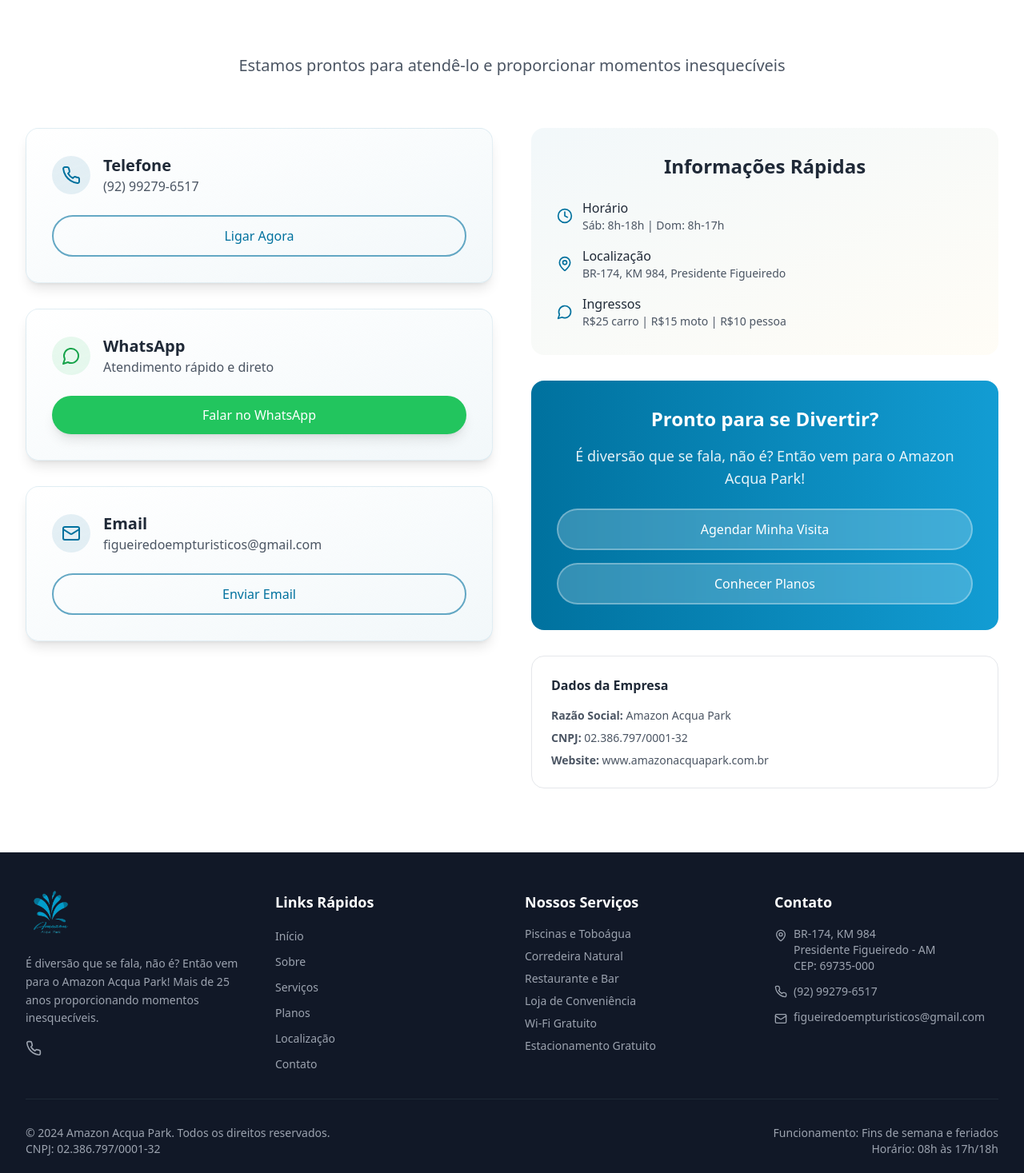
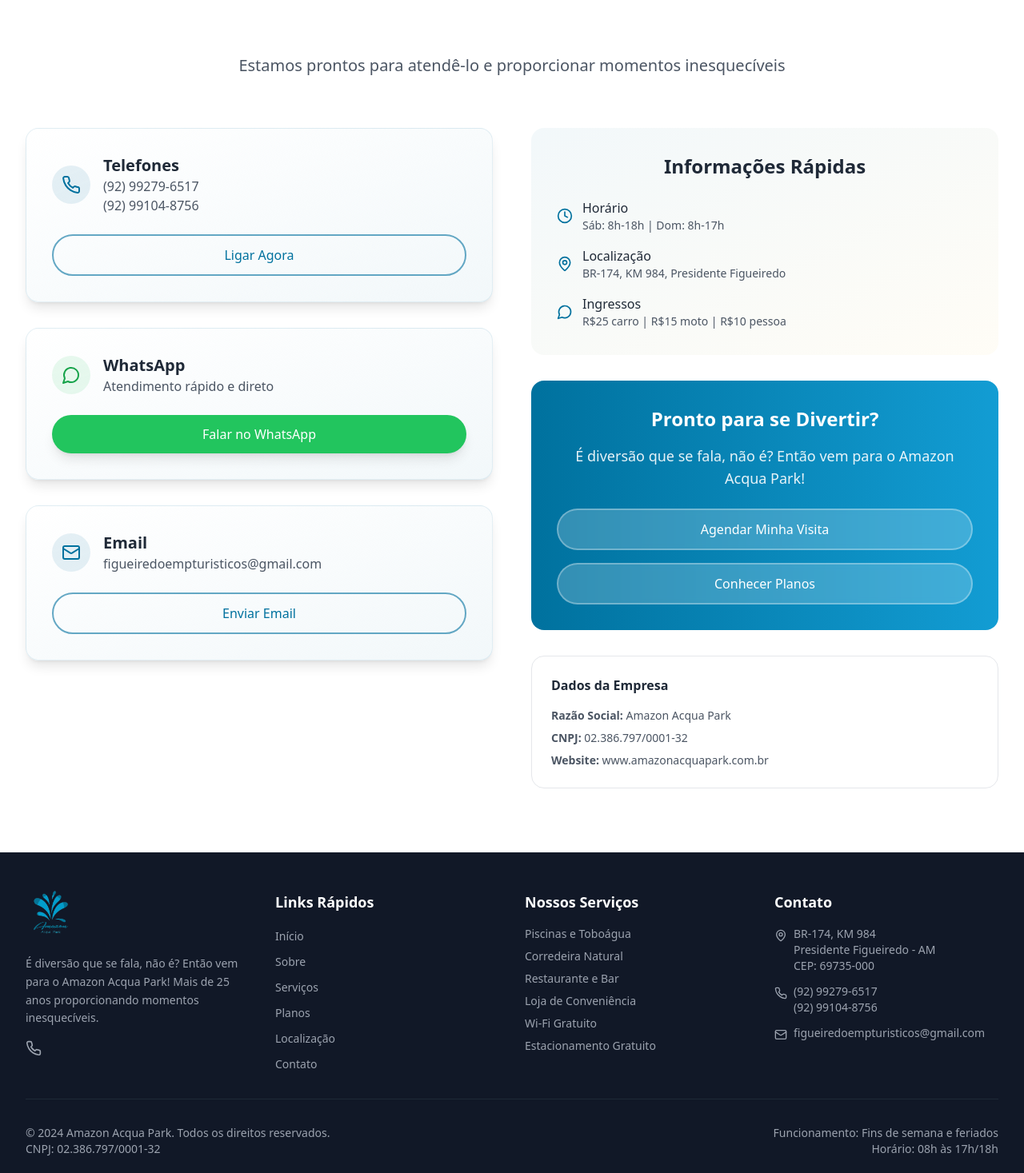
Before and after one commit to DevZipMateus/amazon-aqua-site-builder, a React (Vite) app: page / in a window 1280 px wide. Shown: the part 9164-10631 px from the top of the page at 80% size. Built offline with nearby package versions, Linux system fonts and the light colour scheme.

Commit message:
Adicionar número de contato

```diff
--- a/src/components/Contact.tsx
+++ b/src/components/Contact.tsx
@@ -21,8 +21,9 @@ const Contact = () => {
                   <Phone className="h-5 w-5 sm:h-6 sm:w-6 text-primary" />
                 </div>
                 <div>
-                  <h3 className="text-lg sm:text-xl font-semibold text-gray-800">Telefone</h3>
+                  <h3 className="text-lg sm:text-xl font-semibold text-gray-800">Telefones</h3>
                   <p className="text-sm sm:text-base text-gray-600">(92) 99279-6517</p>
+                  <p className="text-sm sm:text-base text-gray-600">(92) 99104-8756</p>
                 </div>
               </div>
               <a
--- a/src/components/Footer.tsx
+++ b/src/components/Footer.tsx
@@ -67,11 +67,16 @@ const Footer = () => {
                 </p>
               </div>
 
-              <div className="flex items-center space-x-2">
-                <Phone className="h-4 w-4 text-gray-400 flex-shrink-0" />
-                <a href="tel:+5592992796517" className="text-gray-400 hover:text-white transition-colors text-sm">
-                  (92) 99279-6517
-                </a>
+              <div className="flex items-start space-x-2">
+                <Phone className="h-4 w-4 text-gray-400 mt-1 flex-shrink-0" />
+                <div>
+                  <a href="tel:+5592992796517" className="text-gray-400 hover:text-white transition-colors text-sm block">
+                    (92) 99279-6517
+                  </a>
+                  <a href="tel:+5592991048756" className="text-gray-400 hover:text-white transition-colors text-sm block">
+                    (92) 99104-8756
+                  </a>
+                </div>
               </div>
 
               <div className="flex items-start space-x-2">
```
